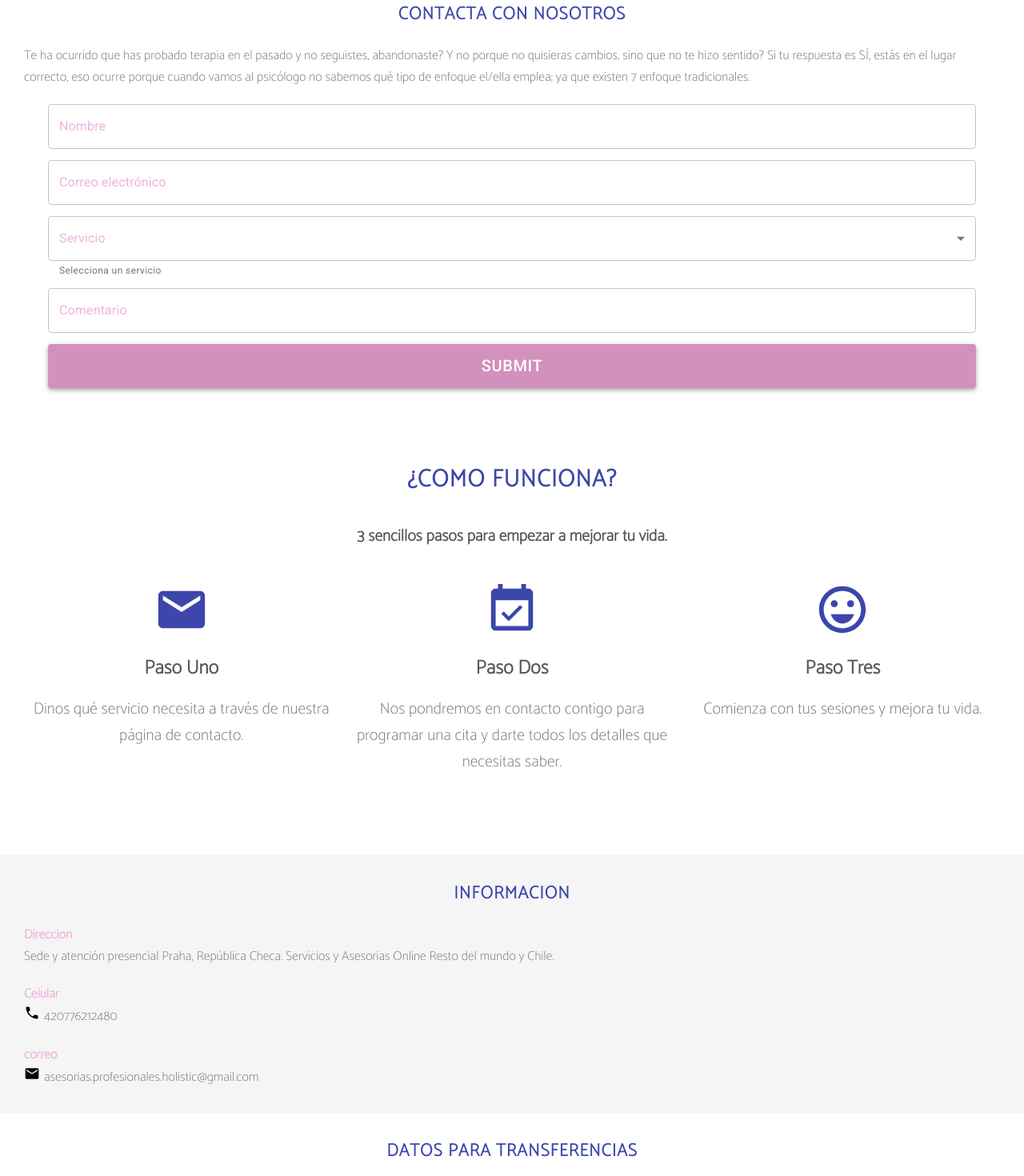
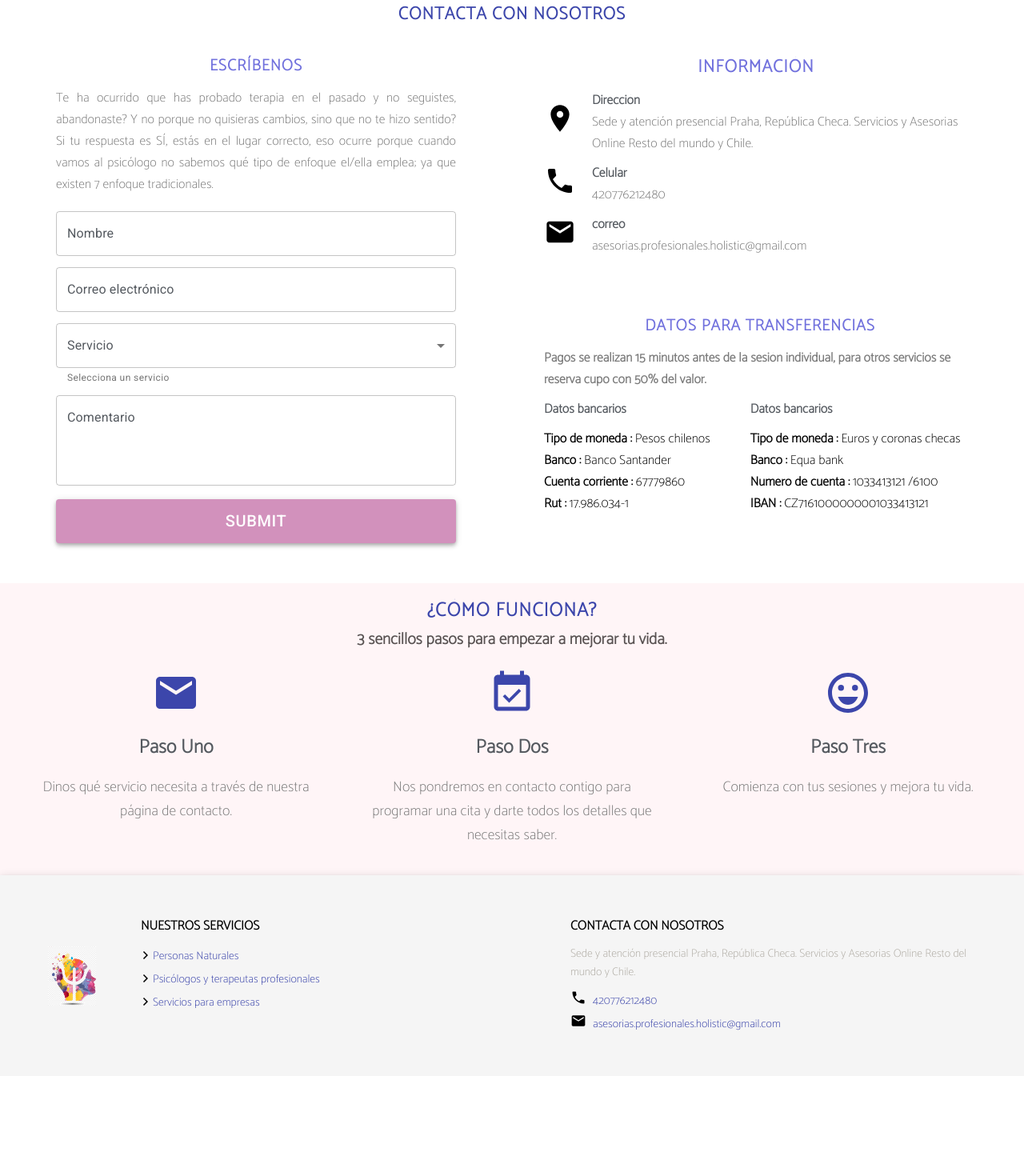
Before and after one commit to dominicfernandezvergara/psychology-landing-page, a React (Create React App) app: page /contacto in a window 1280 px wide. Shown: the part 100-1570 px from the top of the page at 80% size. After the commit the page ends 1445 px from the top, so only its background shows below. Built offline with nearby package versions, Linux system fonts and the light colour scheme.

Commit message:
feat: contact page finished

```diff
--- a/src/appDataText/appDataText.jsx
+++ b/src/appDataText/appDataText.jsx
@@ -574,6 +574,7 @@
     // contact Us español
     contact: {
       title: "Contacta con nosotros",
+      subtitle2: "Escríbenos",
       subtitle: "Información",
       text:
         "Te ha ocurrido que has probado terapia en el pasado y no seguistes, abandonaste? Y no porque no quisieras cambios, sino que no te hizo sentido? Si tu respuesta es SÍ, estás en el lugar correcto, eso ocurre porque cuando vamos al psicólogo no sabemos qué tipo de enfoque el/ella emplea; ya que existen 7 enfoque tradicionales.",
--- a/src/components/how-it-work/how-it-work.module.css
+++ b/src/components/how-it-work/how-it-work.module.css
@@ -1,10 +1,11 @@
 .containerHowItWork {
   text-align: center;
   padding: 30px 20px;
+  background-color: var(--lightSecondaryColor);
 }
 .title {
   text-transform: uppercase;
-  font-size: 22px;
+  font-size: 20px;
   padding-bottom: 20px;
   text-align: center;
   letter-spacing: 1px;
@@ -59,31 +60,42 @@
 }
 @media screen and (min-width: 768px) {
   .containerHowItWork {
-    padding: 50px 20px;
+    padding: 15px 10px;
+  }
+  .containerIconsSection {
+    flex-direction: unset;
+    margin-top: 20px;
   }
   .containerIconsSection {
     display: flex;
-    flex-direction: unset;
     justify-content: center;
     margin-bottom: 20px;
   }
   .iconsSection {
+    flex: 1;
+    margin: 0px 0px;
     align-self: unset;
-    /* width: 300px; */
-    flex: 1;
   }
   .title {
-    font-size: 30px;
+    font-size: 20px;
+    padding-bottom: 0px;
   }
   .subtitle {
-    font-size: 20px;
+    font-size: 18px;
+    padding-top: 0px;
+    padding-bottom: 0px;
   }
   .descriptionStep {
-    font-size: 20px;
-    width: 100%;
+    font-size: 18px;
+  }
+  .icon :global(.MuiSvgIcon-root) {
+    font-size: 60px;
   }
 }
 @media screen and (min-width: 1024px) {
+  .title {
+    font-size: 24px;
+  }
   .subtitle {
     font-size: 20px;
   }
@@ -95,13 +107,12 @@
   }
   .iconsSection {
     align-self: unset;
-    /* width: 300px; */
-    flex: 1;
+    padding: 0px 30px;
   }
   .descriptionStep {
     width: 100%;
   }
   .containerHowItWork :global(.MuiButton-root) {
-    font-size: 22px;
+    font-size: 70px;
   }
 }
--- /dev/null
+++ b/src/pages/contact-us/contact-data/contact-data.jsx
@@ -0,0 +1,62 @@
+import React from "react";
+import RoomIcon from "@material-ui/icons/Room";
+import PhoneIcon from "@material-ui/icons/Phone";
+import EmailIcon from "@material-ui/icons/Email";
+
+import styles from "./contact-data.module.css";
+import { appDataText } from "../../../appDataText/appDataText";
+
+function ContactData() {
+  return (
+    <div className={styles.contactData}>
+      <h3 className={styles.title}>{appDataText.espanol.contact.subtitle}</h3>
+      <div className={styles.wrappData}>
+        <div className={styles.subWrappData}>
+          <div className={styles.iconLink}>
+            <RoomIcon />
+          </div>
+          <div className={styles.containerText}>
+            <p className={styles.subtitle}>
+              {appDataText.espanol.contact.addresse.title}
+            </p>
+            <p className={styles.textContactData}>
+              {appDataText.espanol.contact.addresse.addresse}
+            </p>
+          </div>
+        </div>
+        <div className={styles.subWrappData}>
+          <div className={styles.iconLink}>
+            <PhoneIcon />
+          </div>
+          <div className={styles.containerText}>
+            <p className={styles.subtitle}>
+              {appDataText.espanol.contact.fono.title}
+            </p>
+            <a href="tel:5551234567" className={styles.textContactData}>
+              {appDataText.espanol.contact.fono.fono}
+            </a>
+          </div>
+        </div>
+        <div className={styles.subWrappData}>
+          <div className={styles.iconLink}>
+            <EmailIcon />
+          </div>
+          <div className={styles.containerText}>
+            <p className={styles.subtitle}>
+              {appDataText.espanol.contact.email.title}
+            </p>
+
+            <a
+              href="mailto: abc@example.com"
+              className={styles.textContactData}
+            >
+              {appDataText.espanol.contact.email.correo}
+            </a>
+          </div>
+        </div>
+      </div>
+    </div>
+  );
+}
+
+export default ContactData;
--- /dev/null
+++ b/src/pages/contact-us/contact-data/contact-data.module.css
@@ -0,0 +1,48 @@
+.contactData {
+  display: flex;
+  flex-direction: column;
+  width: 100%;
+  padding-left: 30px;
+  padding-right: 30px;
+  padding-bottom: 30px;
+  padding-top: 30px;
+  box-sizing: border-box;
+}
+.subWrappData {
+  display: flex;
+  align-items: center;
+  padding-top: 10px;
+}
+.title {
+  text-transform: uppercase;
+  font-size: 22px;
+  text-align: center;
+  letter-spacing: 1px;
+  color: var(--primaryColor);
+}
+.subtitle {
+  color: var(--darkText);
+  font-weight: bold;
+}
+.containerText {
+  display: flex;
+  flex-direction: column;
+}
+
+.iconLink :global(.MuiSvgIcon-root) {
+  font-size: 30px;
+  padding-right: 5px;
+}
+.textContactData {
+  color: var(--text);
+}
+@media screen and (min-width: 1024px) {
+  .contactData {
+    padding-left: 0px;
+    padding-top: 0px;
+  }
+  .iconLink :global(.MuiSvgIcon-root) {
+    font-size: 40px;
+    padding-right: 20px;
+  }
+}
--- /dev/null
+++ b/src/pages/contact-us/contact-data/index.jsx
@@ -0,0 +1 @@
+export { default } from "./contact-data";
--- a/src/pages/contact-us/contact-us.jsx
+++ b/src/pages/contact-us/contact-us.jsx
@@ -1,101 +1,79 @@
-import React from "react";
-import PhoneIcon from "@material-ui/icons/Phone";
-import EmailIcon from "@material-ui/icons/Email";
+import React, { Fragment } from "react";
 
 import styles from "./contact-us.module.css";
 import { appDataText } from "../../appDataText/appDataText";
 import UseScrollToTop from "../../hooks/use-scroll-to-top";
 import Form from "./form/form";
 import HowItWork from "../../components/how-it-work";
+import ContactData from "./contact-data/contact-data";
+import TransferData from "./transfer-data/transfer-data";
+import Footer from "../../components/footer";
 
 function ContactUs() {
   UseScrollToTop();
   return (
-    <div className={styles.containerContactUs}>
+    <Fragment>
+      {/*Responsive Small*/}
+      <div className={styles.containerContactUsResponsiveSmall}>
         <h1 className={styles.title}> {appDataText.espanol.contact.title}</h1>
-      <div className={styles.containerForm}>
         <div className={styles.textContainerForm}>
           {appDataText.espanol.contact.text}
         </div>
+        <div className={styles.wrappFormHowItWork}>
+          <div className={styles.containerForm}>
             <Form />
           </div>
           <div className={styles.containerHowItWork}>
             <HowItWork />
           </div>
-      <div className={styles.contactData}>
-        <h3 className={styles.title}>{appDataText.espanol.contact.subtitle}</h3>
-        <p className={styles.subtitle}>
-          {appDataText.espanol.contact.addresse.title}
-        </p>
-        <p className={styles.textContactData}>
-          {appDataText.espanol.contact.addresse.addresse}
-        </p>
-        <p className={styles.subtitle}>
-          {appDataText.espanol.contact.fono.title}
-        </p>
-        <div className={styles.containerText}>
-          <div className={styles.iconLink}>
-            <PhoneIcon />
         </div>
-          <a href="tel:5551234567" className={styles.textContactData}>
-            {appDataText.espanol.contact.fono.fono}
-          </a>
+        <div className={styles.containerHowItWork}>
+          <ContactData />
         </div>
-        <p className={styles.subtitle}>
-          {appDataText.espanol.contact.email.title}
-        </p>
-        <div className={styles.containerText}>
-          <div className={styles.iconLink}>
-            <EmailIcon />
+        <div className={styles.containerTransferData}>
+          <TransferData />
         </div>
-          <a href="mailto: abc@example.com" className={styles.textContactData}>
-            {appDataText.espanol.contact.email.correo}
-          </a>
+        <div className={styles.containerFooter}>
+          <Footer />
         </div>
       </div>
-      <div className={styles.containerTransferData}>
-        <h3 className={styles.title}>
-          {appDataText.espanol.contact.transferData.title}
-        </h3>
-        <p className={styles.textTransfer}>
-          {appDataText.espanol.contact.transferData.text}
-        </p>
-        <div className={styles.containerChileTransferData}>
-          <div className={styles.subtitle}>
-            {appDataText.espanol.contact.transferData.chile.title}
+      {/*Responsive Small*/}
+
+      {/*Responsive Medium*/}
+      <div className={styles.containerContactUsResponsiveMedium}>
+        <h1 className={styles.title}> {appDataText.espanol.contact.title}</h1>
+
+        <div className={styles.wrappFormHowItWork}>
+          <div className={styles.subcontainerwrappFormDataContact}>
+            <h1 className={styles.subtitle}>
+              {appDataText.espanol.contact.subtitle2}
+            </h1>
+            <div className={styles.textContainerForm}>
+              {appDataText.espanol.contact.text}
             </div>
-          <div className={styles.textTransferData}>
-            {appDataText.espanol.contact.transferData.chile.typeCurrency}
-          </div>
-          <div className={styles.textTransferData}>
-            {appDataText.espanol.contact.transferData.chile.bank}
-          </div>
-          <div className={styles.textTransferData}>
-            {appDataText.espanol.contact.transferData.chile.accountNumber}
-          </div>
-          <div className={styles.textTransferData}>
-            {appDataText.espanol.contact.transferData.chile.run}
+            <div className={styles.containerForm}>
+              <Form />
             </div>
           </div>
-        <div className={styles.containerEuropeTransferData}>
-          <div className={styles.subtitle}>
-            {appDataText.espanol.contact.transferData.europe.title}
+          <div className={styles.wrappContactTransferData}>
+            <div className={styles.containerContacData}>
+              <ContactData />
             </div>
-          <div className={styles.textTransferData}>
-            {appDataText.espanol.contact.transferData.europe.typeCurrency}
-          </div>
-          <div className={styles.textTransferData}>
-            {appDataText.espanol.contact.transferData.europe.bank}
-          </div>
-          <div className={styles.textTransferData}>
-            {appDataText.espanol.contact.transferData.europe.accountNumber}
-          </div>
-          <div className={styles.textTransferData}>
-            {appDataText.espanol.contact.transferData.europe.IBAN}
+            <div className={styles.containerTransferData}>
+              <TransferData />
             </div>
           </div>
         </div>
+        <div className={styles.containerHowItWork}>
+          <HowItWork />
         </div>
+
+        <div className={styles.containerFooter}>
+          <Footer />
+        </div>
+      </div>
+      {/*Responsive Medium*/}
+    </Fragment>
   );
 }
 
--- a/src/pages/contact-us/contact-us.module.css
+++ b/src/pages/contact-us/contact-us.module.css
@@ -1,4 +1,10 @@
-.containerContactUs {
+.containerContactUsResponsiveMedium {
+  display: none;
+}
+.subtitle {
+  display: none;
+}
+.containerContactUsResponsiveSmall {
   display: flex;
   flex-direction: column;
   padding-top: 100px;
@@ -6,70 +12,73 @@
   height: 100%;
   box-sizing: border-box;
 }
-.containerForm {
+.textContainerForm {
   padding-left: 30px;
+  padding-top: 10px;
   padding-right: 30px;
+  text-align: justify;
+  color: var(--text);
 }
 .title {
-  /* font-family: "Alfa Slab One"; */
   text-transform: uppercase;
   font-size: 22px;
   text-align: center;
   letter-spacing: 1px;
   color: var(--darkPrimaryColor);
 }
-.textContainerForm {
-  color: var(--text);
-  padding-top: 20px;
-}
-.contactData {
+.wrappFormHowItWork {
   display: flex;
   flex-direction: column;
+}
+@media screen and (min-width: 768px) {
+  .containerContactUsResponsiveSmall {
+    display: none;
+  }
+  .containerContactUsResponsiveMedium {
+    display: flex;
+    flex-direction: column;
+    padding-top: 100px;
     width: 100%;
-  padding-left: 30px;
-  padding-right: 30px;
-  padding-bottom: 30px;
-  padding-top: 30px;
-  background-color: whitesmoke;
+    height: 100%;
     box-sizing: border-box;
   }
+  .title {
+    padding-bottom: 20px;
+  }
   .subtitle {
-  color: var(--secondary);
-  font-weight: bold;
-  padding-top: 20px;
+    display: flex;
+    text-transform: uppercase;
+    font-size: 20px;
+    text-align: center;
+    letter-spacing: 1px;
+    justify-content: center;
+    padding-bottom: 10px;
+    color: var(--primaryColor);
   }
-.containerText {
-  align-items: center;
-  display: flex;
+  .textContainerForm {
+    font-size: 16px;
+    padding-top: 0px;
   }
-.icon :global(.MuiSvgIcon-root) {
-  font-size: 12px;
+  .wrappFormHowItWork {
+    flex-direction: unset;
   }
-.iconLink :global(.MuiSvgIcon-root) {
-  font-size: 20px;
-  padding-right: 5px;
+  .subcontainerwrappFormDataContact {
+    width: 50%;
   }
-.textContactData {
-  color: var(--text);
+  .wrappContactTransferData {
+    width: 50%;
   }
-.containerTransferData {
-  display: flex;
-  flex-direction: column;
-  width: 100%;
-  padding-left: 30px;
-  padding-right: 30px;
-  padding-bottom: 30px;
-  padding-top: 30px;
-  box-sizing: border-box;
-}
-.textTransfer {
-  color: var(--text);
-  padding-top: 20px;
-  font-weight: bold;
-}
-@media screen and (min-width: 768px) {
 }
 @media screen and (min-width: 1024px) {
+  .subcontainerwrappFormDataContact {
+    padding-right: 50px;
+  }
+  .wrappFormHowItWork {
+    padding: 10px 40px;
+  }
 }
 @media screen and (min-width: 1280px) {
+  .wrappContactTransferData {
+    margin-left: 30px;
   }
+}
--- a/src/pages/contact-us/form/form.jsx
+++ b/src/pages/contact-us/form/form.jsx
@@ -121,7 +121,7 @@
       ) : null}
 
       {/* Commentary input */}
-      <div className={styles.inputBox}>
+      <div className={styles.inputBoxCommentary}>
         <TextField
           id="commentary"
           variant="outlined"
--- a/src/pages/contact-us/form/form.module.css
+++ b/src/pages/contact-us/form/form.module.css
@@ -5,7 +5,7 @@
   padding: 20px 30px;
 }
 .form :global(.MuiInputLabel-root) {
-  color: var(--secondary);
+  color: var(--darkText);
 }
 .form :global(.MuiInputBase-input) {
   color: var(--text);
@@ -31,10 +31,14 @@
   font-size: 16px;
   margin-bottom: 15px;
 }
-.commentaryBox {
-  margin-top: 20px;
+.inputBoxCommentary {
+  width: 100%;
+  height: 100px;
   margin-bottom: 30px;
+}
+.inputBoxCommentary :global(.MuiOutlinedInput-multiline) {
   width: 100%;
+  height: 113px;
 }
 .form .submitButton {
   align-self: center;
@@ -52,3 +56,8 @@
   transform: scale(1.1);
   color: var(--darkSecondaryColor);
 }
+@media screen and (min-width: 768px) {
+  .inputBoxSelect :global(.MuiFormControl-root) {
+    width: 100%;
+  }
+}
--- /dev/null
+++ b/src/pages/contact-us/transfer-data/index.jsx
@@ -0,0 +1 @@
+export { default } from "./transfer-data";
--- /dev/null
+++ b/src/pages/contact-us/transfer-data/transfer-data.jsx
@@ -0,0 +1,55 @@
+import React from "react";
+
+import styles from "./transfer-data.module.css";
+import { appDataText } from "../../../appDataText/appDataText";
+
+function TransferData() {
+  return (
+    <div className={styles.containerTransferData}>
+      <h3 className={styles.title}>
+        {appDataText.espanol.contact.transferData.title}
+      </h3>
+      <p className={styles.textTransfer}>
+        {appDataText.espanol.contact.transferData.text}
+      </p>
+      <div className={styles.wrappBankData}>
+        <div className={styles.containerChileTransferData}>
+          <div className={styles.subtitle}>
+            {appDataText.espanol.contact.transferData.chile.title}
+          </div>
+          <div className={styles.textTransferData}>
+            {appDataText.espanol.contact.transferData.chile.typeCurrency}
+          </div>
+          <div className={styles.textTransferData}>
+            {appDataText.espanol.contact.transferData.chile.bank}
+          </div>
+          <div className={styles.textTransferData}>
+            {appDataText.espanol.contact.transferData.chile.accountNumber}
+          </div>
+          <div className={styles.textTransferData}>
+            {appDataText.espanol.contact.transferData.chile.run}
+          </div>
+        </div>
+        <div className={styles.containerEuropeTransferData}>
+          <div className={styles.subtitle}>
+            {appDataText.espanol.contact.transferData.europe.title}
+          </div>
+          <div className={styles.textTransferData}>
+            {appDataText.espanol.contact.transferData.europe.typeCurrency}
+          </div>
+          <div className={styles.textTransferData}>
+            {appDataText.espanol.contact.transferData.europe.bank}
+          </div>
+          <div className={styles.textTransferData}>
+            {appDataText.espanol.contact.transferData.europe.accountNumber}
+          </div>
+          <div className={styles.textTransferData}>
+            {appDataText.espanol.contact.transferData.europe.IBAN}
+          </div>
+        </div>
+      </div>
+    </div>
+  );
+}
+
+export default TransferData;
--- /dev/null
+++ b/src/pages/contact-us/transfer-data/transfer-data.module.css
@@ -0,0 +1,54 @@
+.containerTransferData {
+  display: flex;
+  flex-direction: column;
+  width: 100%;
+  padding-left: 30px;
+  padding-right: 30px;
+  padding-bottom: 30px;
+  padding-top: 30px;
+  box-sizing: border-box;
+  background-color: var(--lightSecondaryColor);
+}
+.title {
+  text-transform: uppercase;
+  font-size: 20px;
+  text-align: center;
+  letter-spacing: 1px;
+  color: var(--primaryColor);
+}
+.subtitle {
+  color: var(--darkText);
+  font-weight: bold;
+  padding-top: 20px;
+}
+.textTransfer {
+  color: var(--text);
+  padding-top: 20px;
+  font-weight: bold;
+}
+@media screen and (min-width: 768px) {
+  .containerTransferData {
+    padding-left: 0px;
+    padding-right: 20px;
+    padding-bottom: 10px;
+    padding-top: 40px;
+    background-color: transparent;
+  }
+  .textTransfer {
+    padding-top: 10px;
+  }
+  .subtitle {
+    padding-top: 10px;
+  }
+}
+@media screen and (min-width: 1280px) {
+  .subtitle {
+    padding-bottom: 10px;
+  }
+  .wrappBankData {
+    display: flex;
+  }
+  .containerChileTransferData {
+    padding-right: 50px;
+  }
+}
```
Lines whose indentation alone changed are shown as unchanged.
